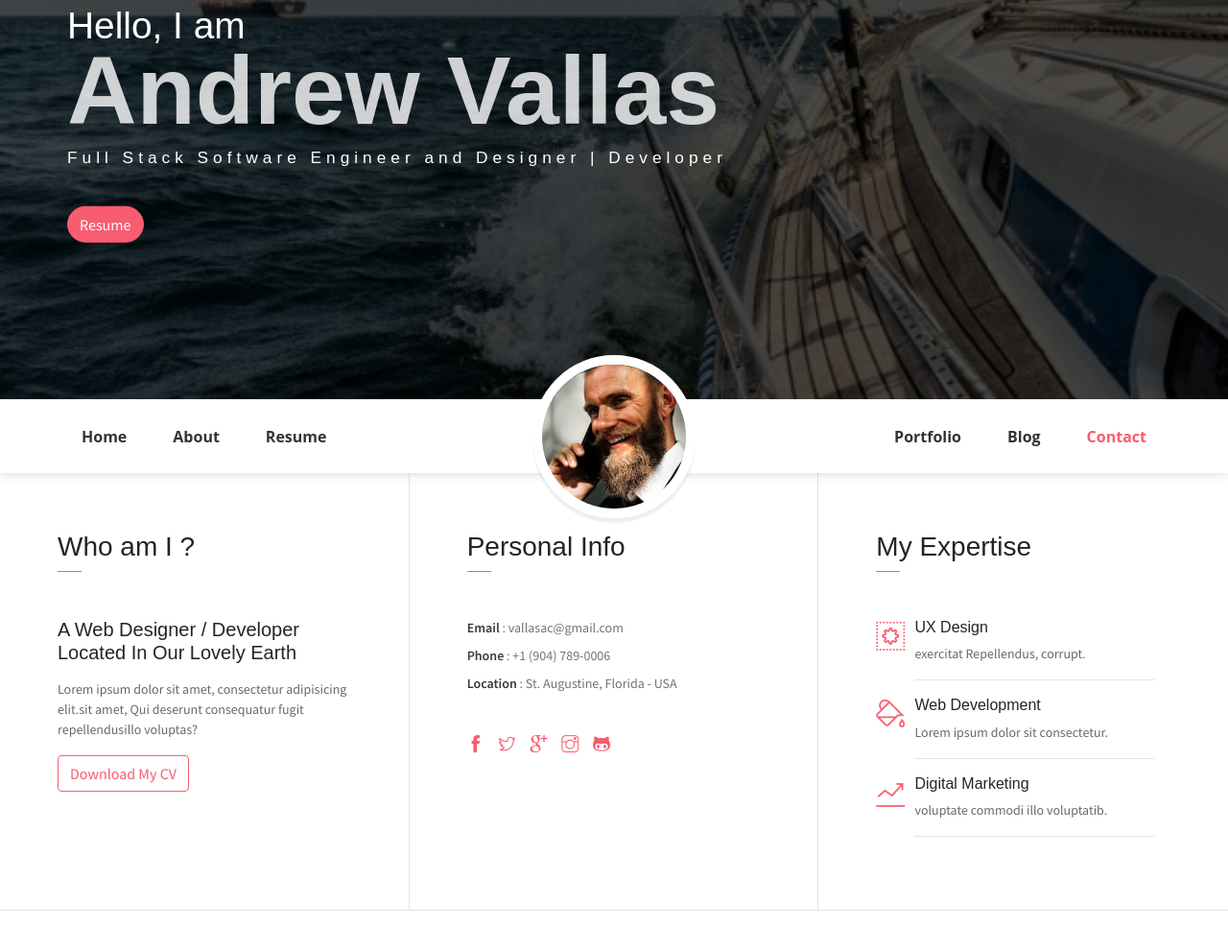
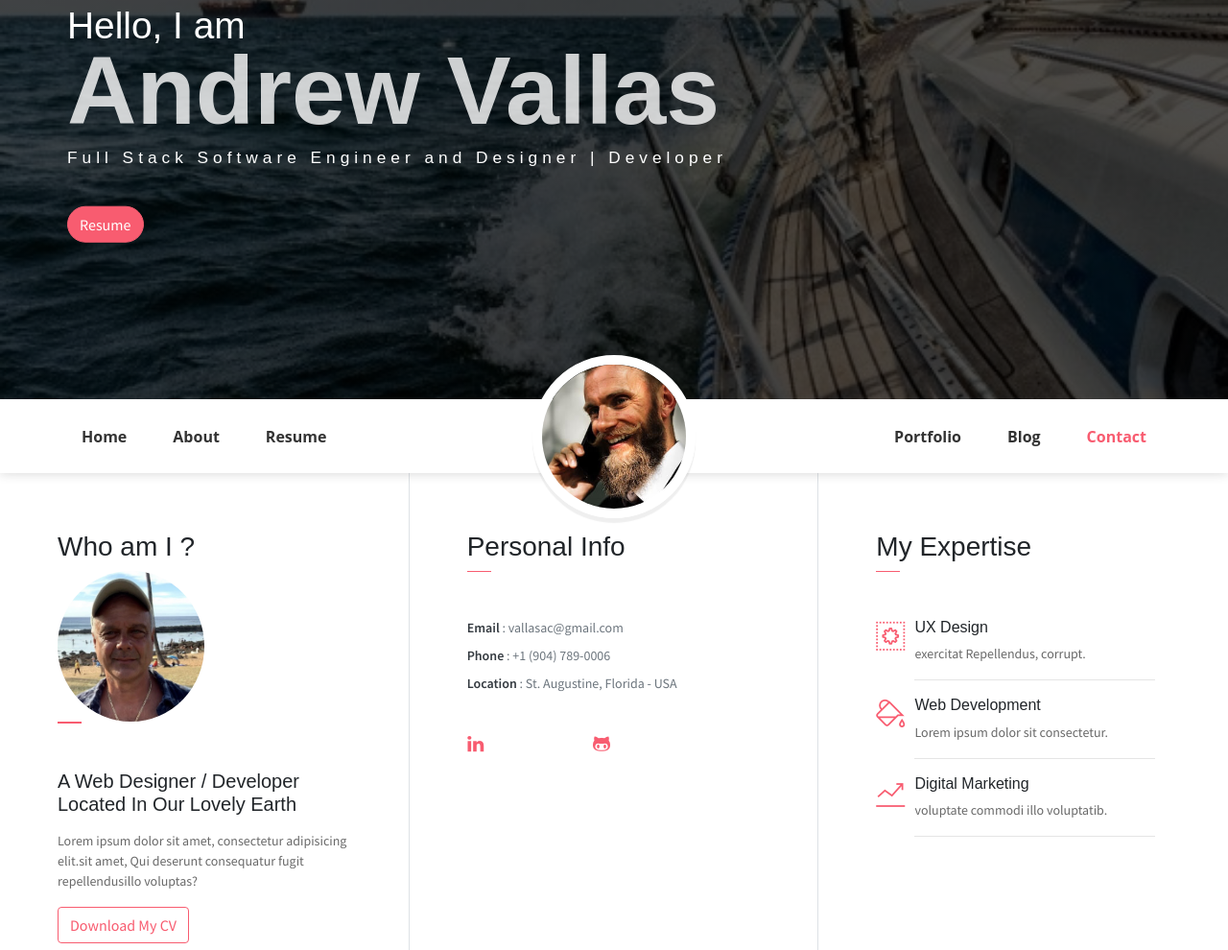
Before and after one commit to vallas01/vallas01.github.io, a website: page index.html in a window 1280 px wide. Shown: the part 224-1214 px from the top of the page at 96% size. Drawn offline with Linux system fonts and the light colour scheme; some packages are replaced by stand-ins of ours; files that its build step writes are made by us from their sources; some icons are missing; files whose address does not match are found by name.

Commit message:
draft ready

```diff
--- a/index.html
+++ b/index.html
@@ -21,8 +21,8 @@
     <header class="header">
         <div class="container">
             <ul class="social-icons pt-3">
-                <li class="social-item"><a class="social-link text-light" href="#"><i class="ti-linkedin" aria-hidden="true"></i></a></li>
-                <li class="social-item"><a class="social-link text-light" href="#"><i class="ti-github" aria-hidden="true"></i></a></li>
+                <li class="social-item"><a class="social-link text-light" href="https://www.linkedin.com/in/andrew-vallas/"><i class="ti-linkedin" aria-hidden="true"></i></a></li>
+                <li class="social-item"><a class="social-link text-light" href="https://github.com/vallas01"><i class="ti-github" aria-hidden="true"></i></a></li>
             </ul>
             <div class="header-content">
                 <h4 class="header-subtitle" >Hello, I am</h4>
@@ -74,6 +74,7 @@
         <div id="about" class="row about-section">
             <div class="col-lg-4 about-card">
                 <h3 class="font-weight-light">Who am I ?</h3>
+                <img style="border-radius: 50%; width: 50%" src="public_html/assets/imgs/Andrew2.png" alt="myPhoto">
                 <span class="line mb-5"></span>
                 <h5 class="mb-3">A Web Designer / Developer Located In Our Lovely Earth</h5>
                 <p class="mt-20">Lorem ipsum dolor sit amet, consectetur adipisicing elit.sit amet, Qui deserunt consequatur fugit repellendusillo voluptas?</p>
@@ -89,10 +90,7 @@
                     <li><span>Location</span> :  St. Augustine, Florida - USA</li>
                 </ul>
                 <ul class="social-icons pt-3">
-                    <li class="social-item"><a class="social-link" href="#"><i class="ti-facebook" aria-hidden="true"></i></a></li>
-                    <li class="social-item"><a class="social-link" href="#"><i class="ti-twitter" aria-hidden="true"></i></a></li>
-                    <li class="social-item"><a class="social-link" href="#"><i class="ti-google" aria-hidden="true"></i></a></li>
-                    <li class="social-item"><a class="social-link" href="#"><i class="ti-instagram" aria-hidden="true"></i></a></li>
+                    <li class="social-item"><a class="social-link" href="#"><i class="ti-linkedin" aria-hidden="true"></i></a></li>
                     <li class="social-item"><a class="social-link" href="#"><i class="ti-github" aria-hidden="true"></i></a></li>
                 </ul>
             </div>
```
Also changed, not shown: public_html/assets/imgs/Andrew2.png (added), 1 other file.
